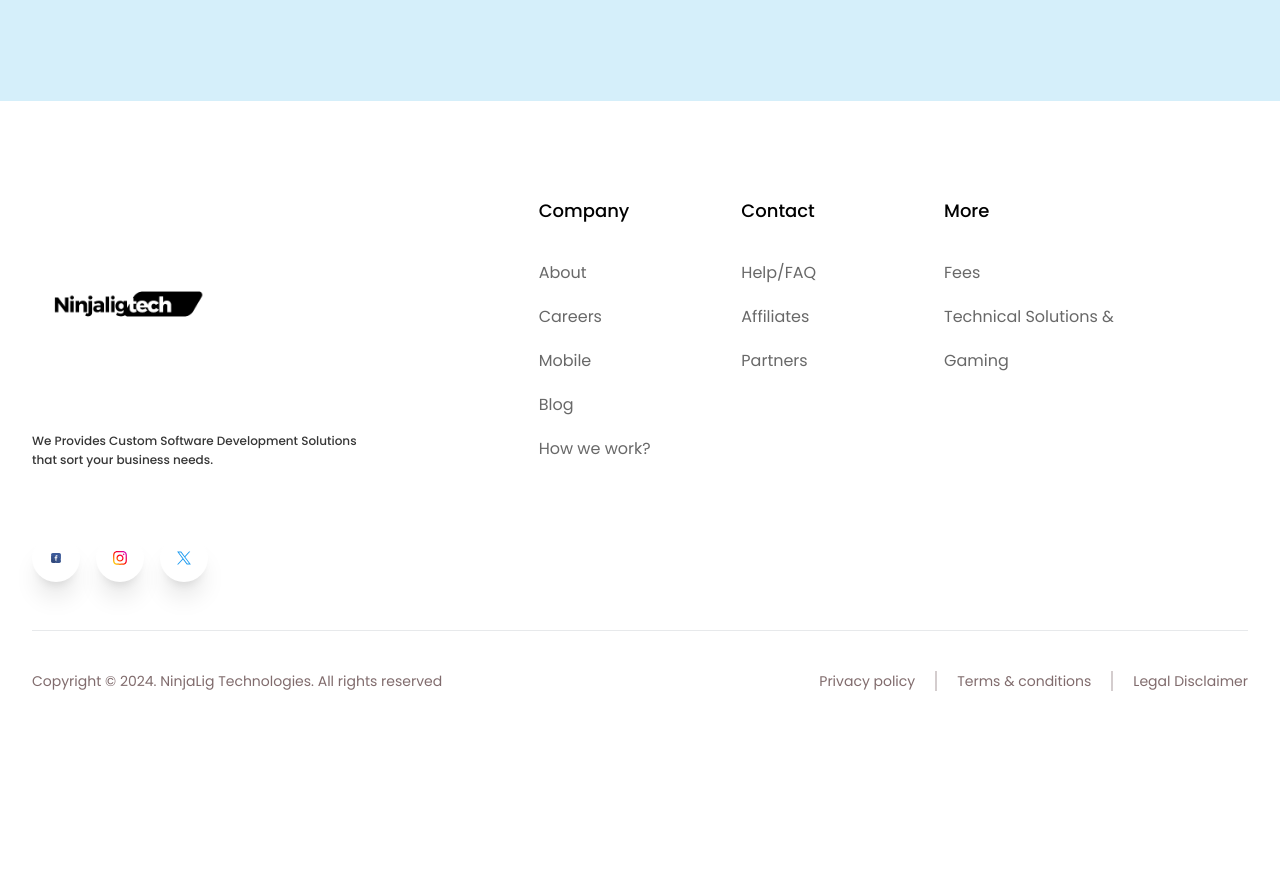
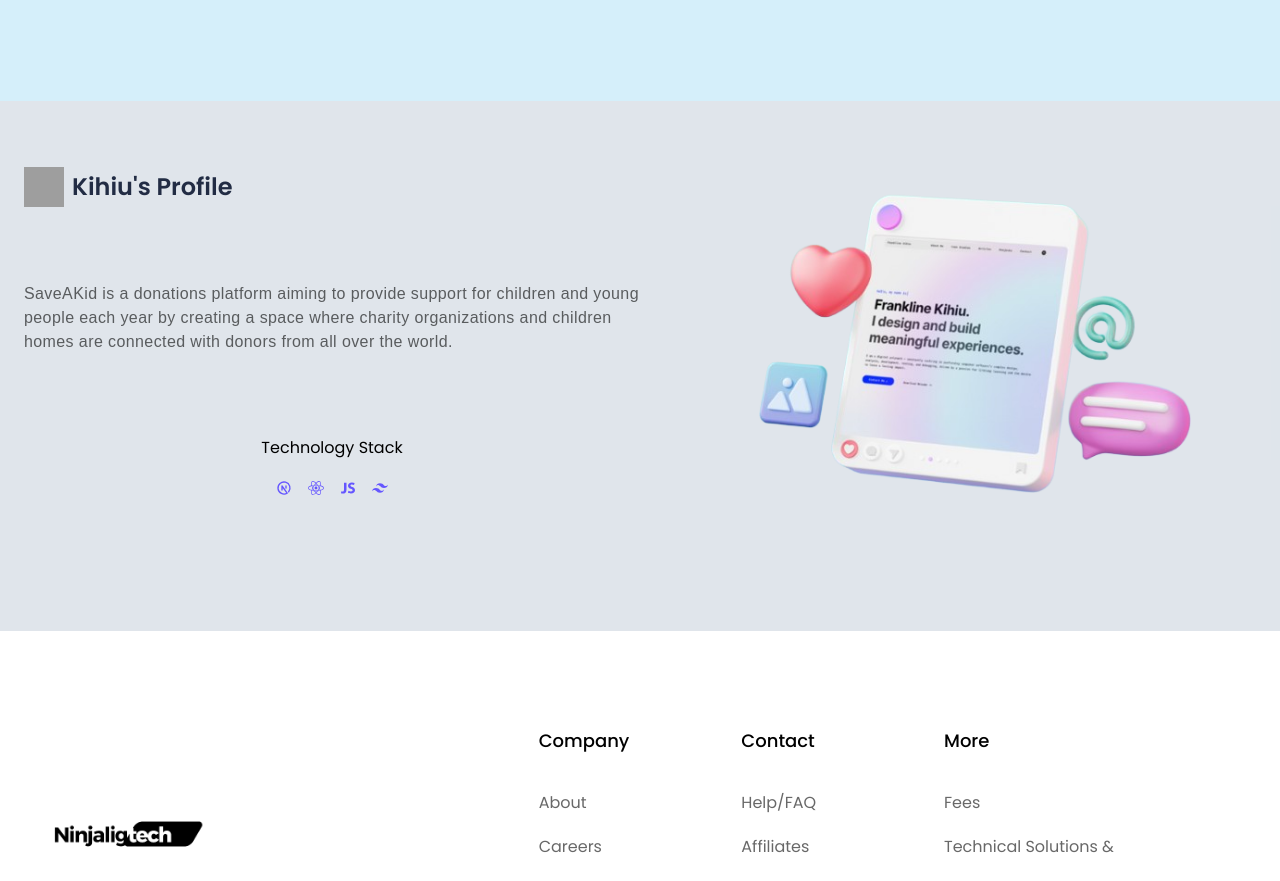
Before and after one commit to kihiuFrank/NinjaLigTech, a Next.js app: page /projects in a window 1280 px wide. Shown: the part 1573-2454 px from the top of the page. Before the commit the page ends 2304 px from the top, so only its background shows below. Built offline with nearby package versions, Linux system fonts and the light colour scheme; no server answers; grey boxes are pictures that could not be loaded.

Commit message:
project add

```diff
--- a/app/projects/page.tsx
+++ b/app/projects/page.tsx
@@ -108,7 +108,7 @@ const Projects = () => {
         </div>
       </div>
 
-      <div className="bg-paleblue " id="sv-2">
+      <div className="bg-paleblue " id="pr-2">
         <div className="mx-auto max-w-7xl pb-12 pt-8 lg:pt-0 px-6  ">
           <div className="grid grid-cols-1 lg:grid-cols-12 space-x-1">
             <div className="col-span-6 flex flex-col justify-evenly">
@@ -186,6 +186,59 @@ const Projects = () => {
           </div>
         </div>
       </div>
+
+      <div className="bg-gray-blue" id="pr-1">
+        <div className="mx-auto max-w-7xl pb-12 pt-8 lg:pt-0 px-6  ">
+          <div className="grid grid-cols-1 lg:grid-cols-12 space-x-1">
+            <div className="col-span-6 flex flex-col justify-evenly">
+              <div className="flex flex-shrink-0 items-center gap-2">
+                <Image
+                  width={100}
+                  height={100}
+                  className="h-10 w-10"
+                  src={"/assets/projects/ceo.ico"}
+                  alt="design-logo"
+                />
+                <h1 className="text-midnightblue text-lg lg:text-2xl font-semibold ">
+                  Kihiu&apos;s Profile
+                </h1>
+              </div>
+
+              <p className="text-charcoal text-sm lg:text-base font-curlfont tracking-wide text-start lg:text-start opacity-75 pt-2 lg:pt-2 ">
+                SaveAKid is a donations platform aiming to provide support for
+                children and young people each year by creating a space where
+                charity organizations and children homes are connected with
+                donors from all over the world.
+              </p>
+
+              <div className="flex flex-col justify-center p-4 gap-4">
+                <p className="flex justify-center">Technology Stack</p>
+                <div className="flex justify-center p-1 gap-4">
+                  <div className="text-Blueviolet   hover:text-semiblueviolet">
+                    <TbBrandNextjs />
+                  </div>
+                  <div className="text-Blueviolet   hover:text-semiblueviolet">
+                    <FaReact />
+                  </div>
+                  <div className="text-Blueviolet  hover:text-semiblueviolet">
+                    <IoLogoJavascript />
+                  </div>
+                  <div className="text-Blueviolet  hover:text-semiblueviolet">
+                    <SiTailwindcss />
+                  </div>
+                </div>
+              </div>
+            </div>
+
+            <div className="col-span-6 p-4 sm:p-10 flex justify-center ">
+              <img
+                className="rounded-lg "
+                src="/assets/projects/projects03.png"
+              />
+            </div>
+          </div>
+        </div>
+      </div>
     </div>
   );
 };
```
Also changed, not shown: public/assets/projects/projects03.png (added), 1 other file (tests, documents, lock files or other folders).
